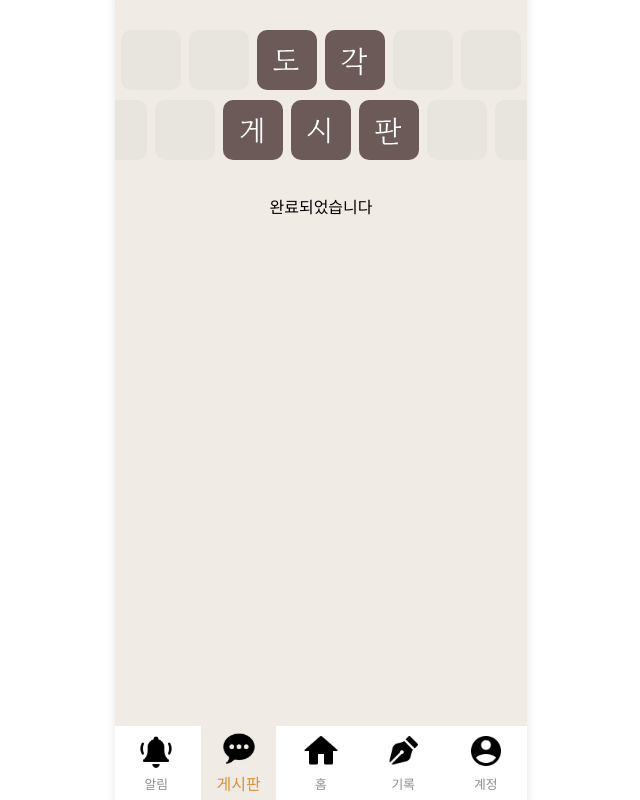
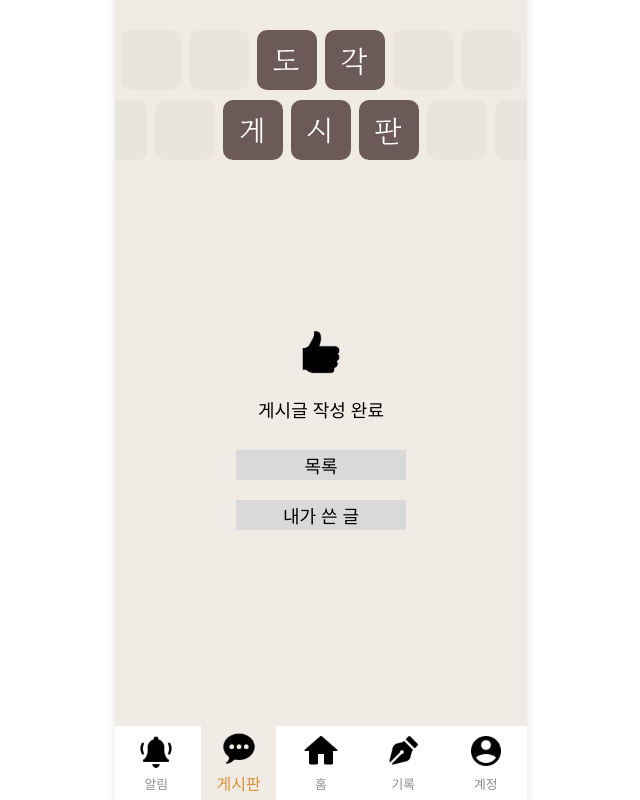
Before and after one commit to LIKELION-HUFS-12th/Dogak_FE2, a React (Vite) app: page /board/complete in a window 1280 px wide. Shown: the whole page, without its empty margins (319-959 px from the left). Built offline with nearby package versions, Linux system fonts and the light colour scheme; a web font is replaced by a local one.

Commit message:
Feat: 게시글 쓰기 완료 페이지

```diff
--- /dev/null
+++ b/src/features/board/pages/CompletePage.jsx
@@ -0,0 +1,42 @@
+import React from 'react'
+import thumsup from '../../../assets/icon/Thumbs Up.svg'
+import styled from 'styled-components'
+import { useNavigate } from 'react-router-dom'
+
+const Body = styled.div`
+  display: flex;
+  flex-direction: column;
+  align-items: center;
+  justify-content: center;
+  margin-top: 150px;
+  font-size: 18px;
+
+  img {
+    width: 50px;
+    height: 50px;
+  }
+
+  button {
+    width: 170px;
+    height: 30px;
+    margin: 10px;
+    border: none;
+    background-color: #d9d9d9;
+    font-size: 18px;
+  }
+`
+
+function CompletePage() {
+  const navigate = useNavigate();
+
+  return (
+    <Body>
+      <img src={thumsup}/>
+      <p className='.bmjuaclass'>게시글 작성 완료</p>
+      <button onClick={() => navigate('/board/group')}>목록</button>
+      <button onClick={() => navigate('/board/my')}>내가 쓴 글</button>
+    </Body>
+  )
+}
+
+export default CompletePage
--- a/src/router.jsx
+++ b/src/router.jsx
@@ -5,6 +5,7 @@ import BoardPage from "./features/board/BoardPage";
 import BoardListPage from "./features/board/pages/BoardListPage";
 import BoardDetailPage from "./features/board/pages/BoardDetailPage";
 import BoardWritePage from "./features/board/pages/BoardWritePage";
+import CompletePage from "./features/board/pages/CompletePage";
 
 export default createBrowserRouter([
   {
@@ -41,11 +42,11 @@ export default createBrowserRouter([
           },
           {
             path: 'my',
-            element: <p>내 개시판</p>
+            element: <p>내가 쓴 글</p>
           },
           {
             path: 'complete',
-            element: <p>완료되었습니다</p>
+            element: <CompletePage/>
           }
         ]
       }
```
